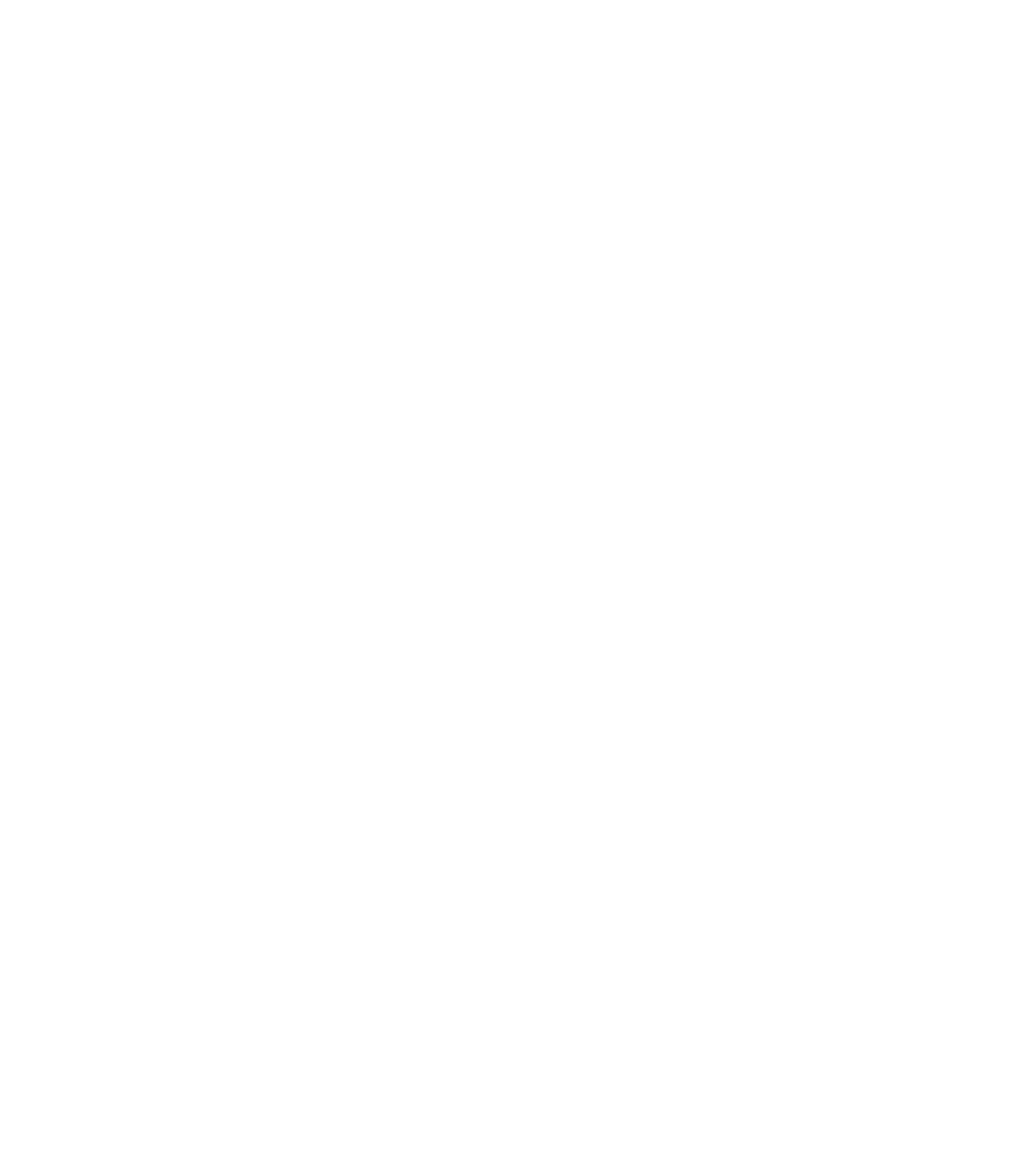
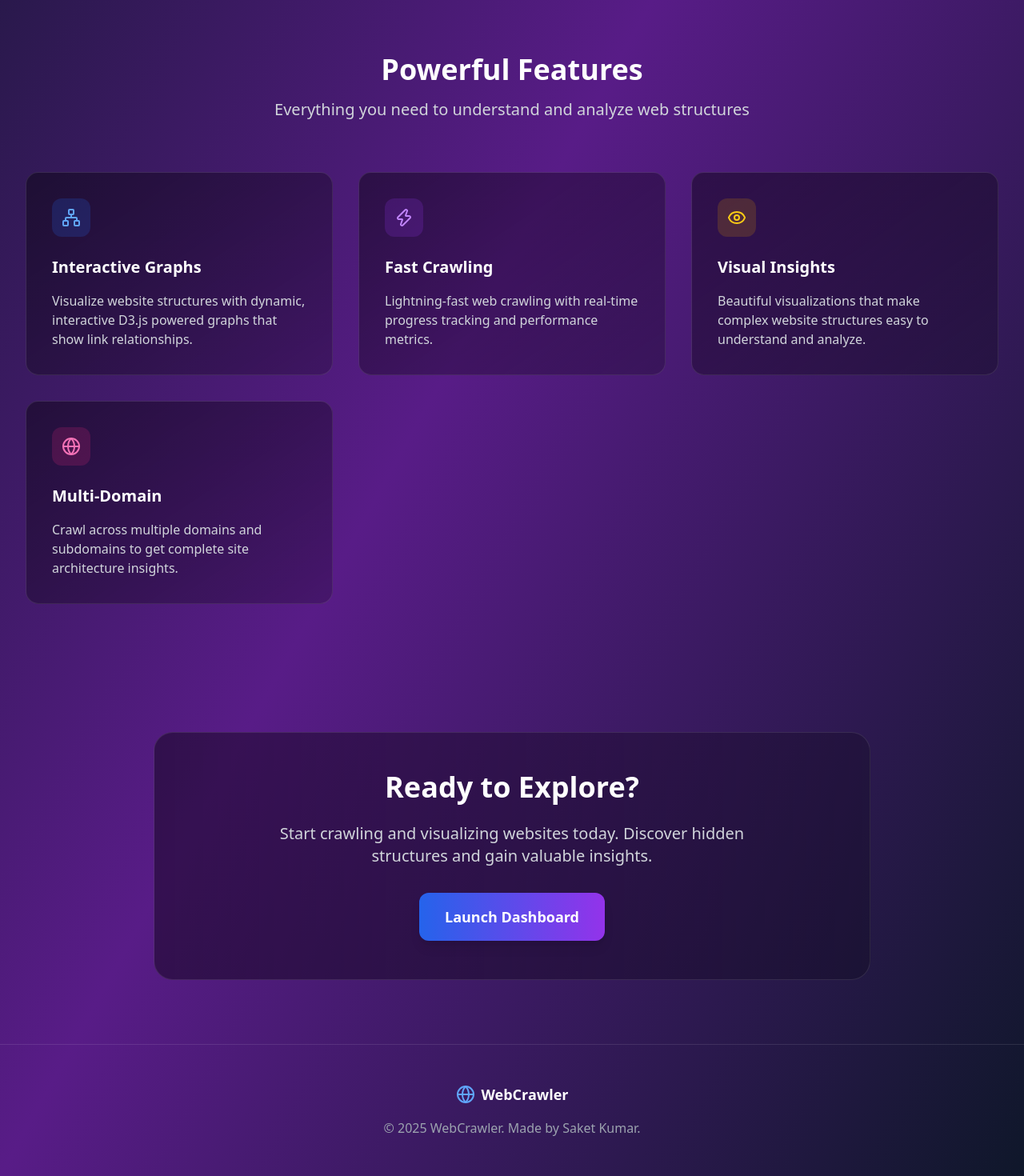
Before and after one commit to Saket356/WebCrawler, a React (Vite) app in the folder WebCrawler_Frontend/: page / in a window 1280 px wide. Shown: the part 837-2307 px from the top of the page at 80% size. Before the commit the page ends 824 px from the top, so only its background shows below. Built offline with nearby package versions, Linux system fonts and the light colour scheme.

Commit message:
feat: complete landing page

```diff
--- a/WebCrawler_Frontend/package.json
+++ b/WebCrawler_Frontend/package.json
@@ -10,6 +10,9 @@
     "preview": "vite preview"
   },
   "dependencies": {
+    "axios": "^1.18.1",
+    "d3": "^7.9.0",
+    "lucide-react": "^1.24.0",
     "react": "^19.2.7",
     "react-dom": "^19.2.7",
     "react-router-dom": "^7.18.1"
--- a/WebCrawler_Frontend/src/components/LandingPage.jsx
+++ b/WebCrawler_Frontend/src/components/LandingPage.jsx
@@ -1,10 +1,10 @@
 import { Link } from "react-router-dom";
-import { Globe, Network, Eye } from "lucide-react";
+import { Globe, Network, Eye,Zap } from "lucide-react";
 
 const LandingPage = () => {
   return (
     <div className="min-h-screen bg-gradient-to-br from-slate-900 via-purple-900 to-slate-900">
-      {/* Navigation */}
+
       <nav className="fixed top-0 left-0 right-0 z-50 bg-black/20 backdrop-blur-md border-b border-white/10">
         <div className="max-w-7xl mx-auto px-4 sm:px-6 lg:px-8">
           <div className="flex justify-between items-center py-4">
@@ -72,7 +72,101 @@
           </div>
         </div>
       </section>
-    </div>
+
+
+       {/* Hero Features */}
+    <section className="py-20 px-4 sm:px-6 lg:px-8">
+        <div className="max-w-7xl mx-auto">
+          <div className="text-center mb-16">
+            <h2 className="text-4xl font-bold text-white mb-4">
+              Powerful Features
+            </h2>
+            <p className="text-xl text-gray-300 max-w-2xl mx-auto">
+              Everything you need to understand and analyze web structures
+            </p>
+          </div>
+
+          <div className="grid grid-cols-1 md:grid-cols-2 lg:grid-cols-3 gap-8">
+            <div className="bg-gradient-to-br from-black/40 to-black/20 p-8 rounded-2xl border border-white/10 hover:border-white/20 transition-all duration-300 hover:transform hover:scale-105">
+              <div className="w-12 h-12 bg-blue-600/20 rounded-xl flex items-center justify-center mb-6">
+                <Network className="h-6 w-6 text-blue-400" />
+              </div>
+              <h3 className="text-xl font-bold text-white mb-4">Interactive Graphs</h3>
+              <p className="text-gray-300">
+                Visualize website structures with dynamic, interactive D3.js powered graphs that show link relationships.
+              </p>
+            </div>
+
+            <div className="bg-gradient-to-br from-black/40 to-black/20 p-8 rounded-2xl border border-white/10 hover:border-white/20 transition-all duration-300 hover:transform hover:scale-105">
+              <div className="w-12 h-12 bg-purple-600/20 rounded-xl flex items-center justify-center mb-6">
+                <Zap className="h-6 w-6 text-purple-400" />
+              </div>
+              <h3 className="text-xl font-bold text-white mb-4">Fast Crawling</h3>
+              <p className="text-gray-300">
+                Lightning-fast web crawling with real-time progress tracking and performance metrics.
+              </p>
+            </div>
+
+            <div className="bg-gradient-to-br from-black/40 to-black/20 p-8 rounded-2xl border border-white/10 hover:border-white/20 transition-all duration-300 hover:transform hover:scale-105">
+              <div className="w-12 h-12 bg-yellow-600/20 rounded-xl flex items-center justify-center mb-6">
+                <Eye className="h-6 w-6 text-yellow-400" />
+              </div>
+              <h3 className="text-xl font-bold text-white mb-4">Visual Insights</h3>
+              <p className="text-gray-300">
+                Beautiful visualizations that make complex website structures easy to understand and analyze.
+              </p>
+            </div>
+
+            <div className="bg-gradient-to-br from-black/40 to-black/20 p-8 rounded-2xl border border-white/10 hover:border-white/20 transition-all duration-300 hover:transform hover:scale-105">
+              <div className="w-12 h-12 bg-pink-600/20 rounded-xl flex items-center justify-center mb-6">
+                <Globe className="h-6 w-6 text-pink-400" />
+              </div>
+              <h3 className="text-xl font-bold text-white mb-4">Multi-Domain</h3>
+              <p className="text-gray-300">
+                Crawl across multiple domains and subdomains to get complete site architecture insights.
+              </p>
+            </div>
+          </div>
+        </div>
+      </section>
+
+
+
+
+
+    {/* CTA Section */}
+      <section className="py-20 px-4 sm:px-6 lg:px-8">
+        <div className="max-w-4xl mx-auto text-center">
+          <div className="bg-gradient-to-r from-black/40 to-black/20 rounded-3xl p-12 border border-white/10">
+            <h2 className="text-4xl font-bold text-white mb-6">
+              Ready to Explore?
+            </h2>
+            <p className="text-xl text-gray-300 mb-8 max-w-2xl mx-auto">
+              Start crawling and visualizing websites today. Discover hidden structures and gain valuable insights.
+            </p>
+            <Link
+              to="/dashboard"
+              className="inline-flex items-center px-8 py-4 bg-gradient-to-r from-blue-600 to-purple-600 hover:from-blue-700 hover:to-purple-700 text-white rounded-xl font-semibold text-lg transition-all duration-200 transform hover:scale-105 shadow-lg hover:shadow-xl"
+            >
+              Launch Dashboard
+            </Link>
+          </div>
+        </div>
+      </section>
+
+      {/* Footer */}
+      <footer className="py-12 px-4 sm:px-6 lg:px-8 border-t border-white/10">
+        <div className="max-w-7xl mx-auto text-center">
+          <div className="flex items-center justify-center space-x-2 mb-4">
+            <Globe className="h-6 w-6 text-blue-400" />
+            <span className="text-lg font-bold text-white">WebCrawler</span>
+          </div>
+          <p className="text-gray-400">
+            © 2025 WebCrawler. Made by Saket Kumar.
+          </p>
+        </div>
+      </footer>
+       </div>
   );
 };
 
```
Also changed, not shown: 1 other file (tests, documents, lock files or other folders).
